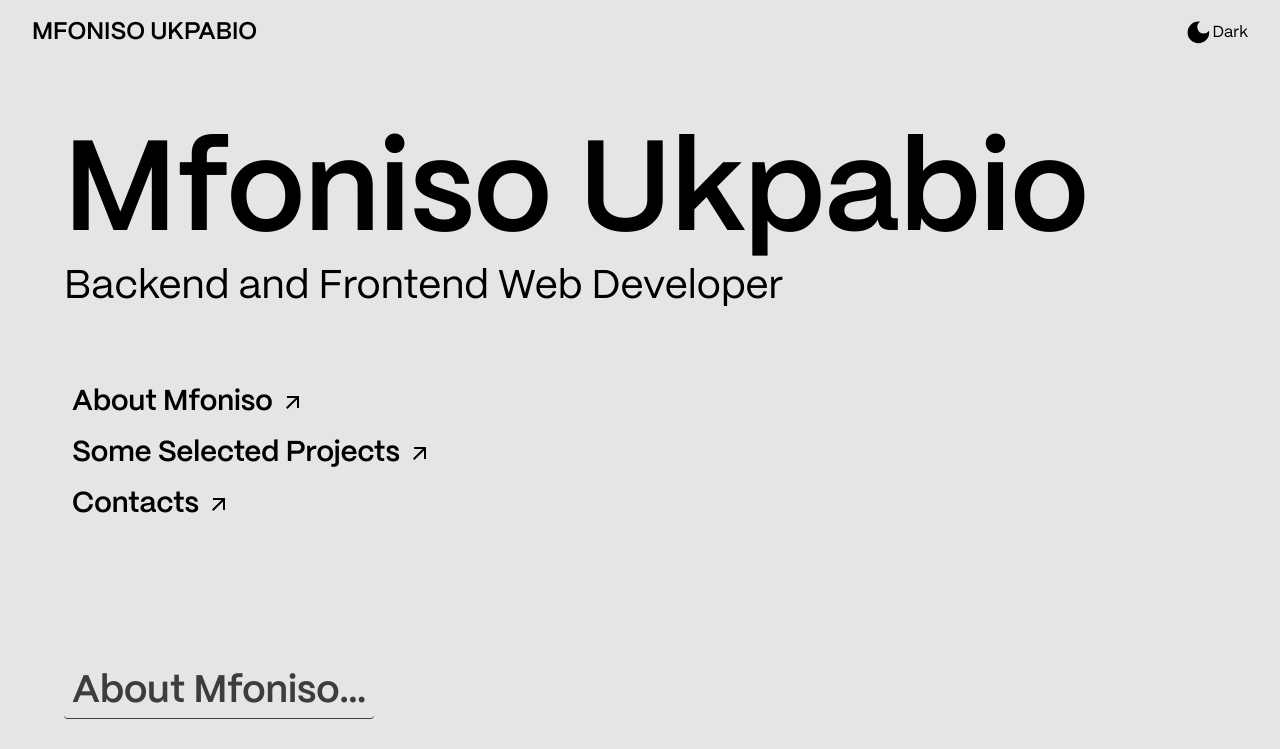
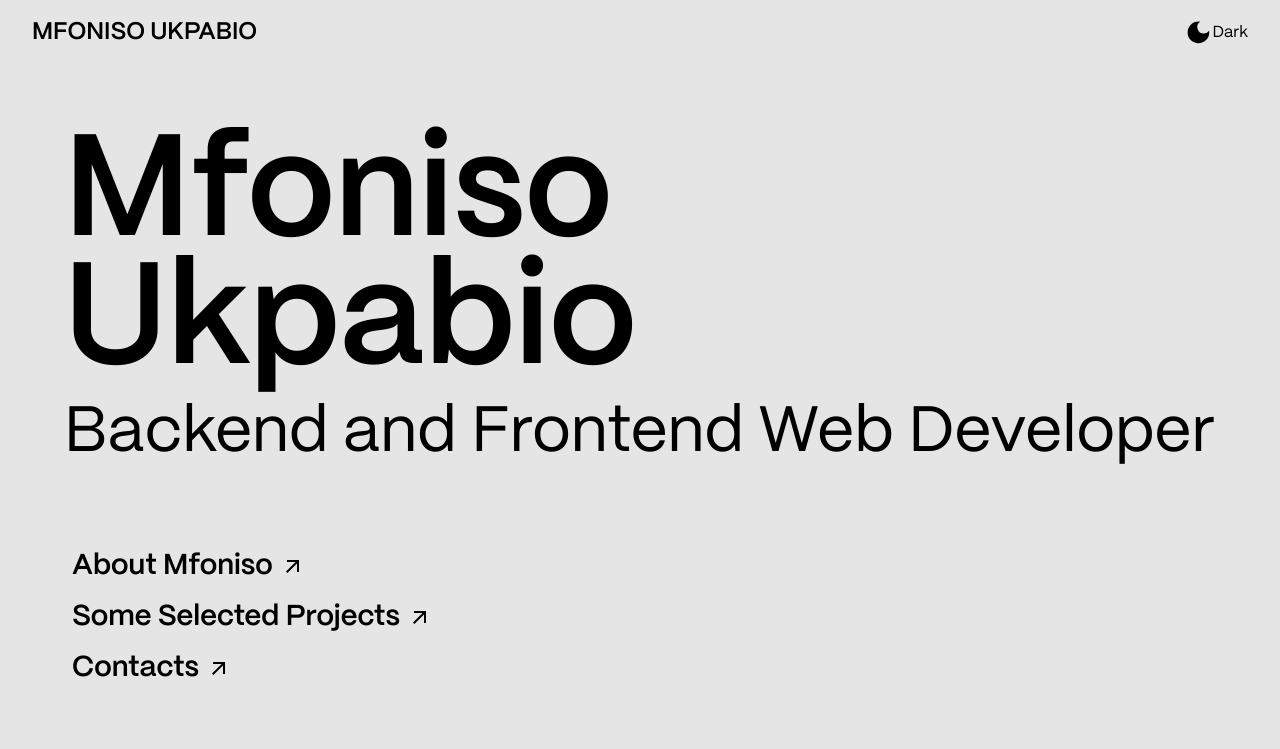
Before and after one commit to AirZED/new-portfolio, a React (Vite) app: page / in a window 1280 px wide. Shown: the top 749 px of the page. Built offline with nearby package versions, Linux system fonts and the light colour scheme.

Commit message:
tweeking home page

```diff
--- a/src/styles/AboutMe.module.css
+++ b/src/styles/AboutMe.module.css
@@ -45,6 +45,10 @@
 }
 
 @media (max-width:1200px) {
+    .about {
+        padding: 4rem 4rem 0rem 4rem;
+
+    }
     .textArea {
         flex-direction: column;
     }
--- a/src/styles/Home.module.css
+++ b/src/styles/Home.module.css
@@ -12,13 +12,13 @@
 .topic h1 {
     line-height: 8rem;
     font-weight: 900;
-    font-size: 8rem;
+    font-size: 9rem;
     color: var(--dark-bg);
 
 }
 
 .topic p {
-    font-size: 2.5rem;
+    font-size: 4rem;
 }
 
 .menu {
@@ -100,10 +100,8 @@
 @media (max-width:1200px) {
 
     .home {
-        /* min-height: auto; */
         padding: 6rem 4rem 0 4rem !important;
     }
-
 
 }
 
@@ -111,7 +109,6 @@
 
 @media (max-width:700px) {
     .home {
-        /* min-height: auto; */
         padding: 6rem 1rem 0 1rem !important;
     }
 
@@ -120,12 +117,12 @@
     }
 
     .topic h1 {
-        font-size: 6rem;
-        line-height: 6rem;
+        font-size: 8rem;
+        line-height: 8rem;
     }
 
     .topic p {
-        font-size: 1.5rem;
+        font-size: 3rem;
     }
 
 }
@@ -134,6 +131,9 @@
     .topic h1 {
         font-size: 5rem;
         line-height: 5.5rem;
+    }
+    .topic p {
+        font-size: 1.5rem;
     }
 
     .menu {
```
